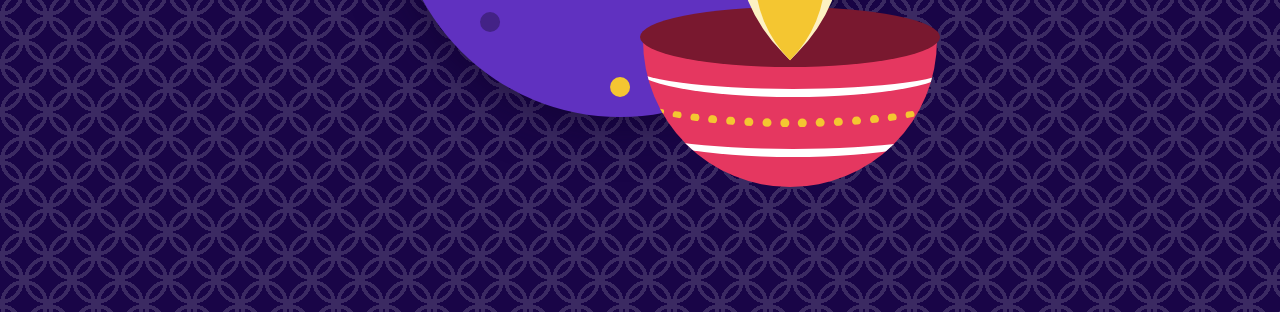
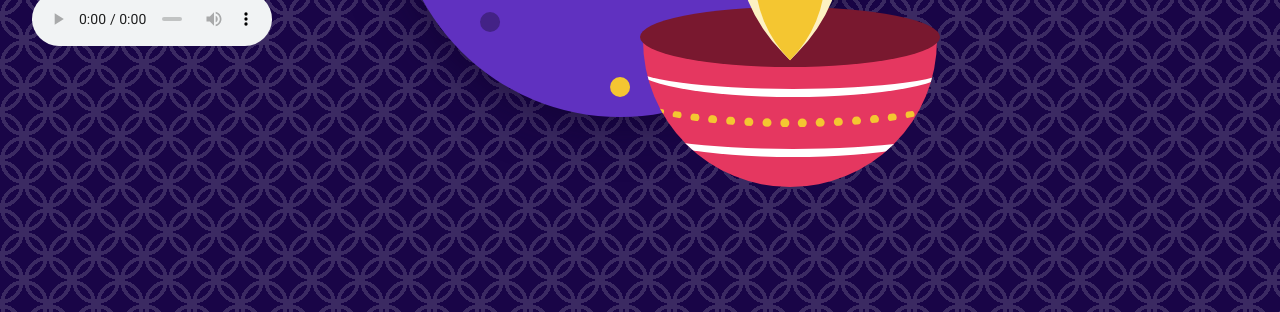
Before and after one commit to RutikGaikwad123/DIwaliWishes, a plain HTML site: page index.html in a window 1280 px wide. Shown: the part 488-800 px from the top of the page. Drawn offline with Linux system fonts and the light colour scheme.

Commit message:
Update index.html

```diff
--- a/index.html
+++ b/index.html
@@ -11,7 +11,7 @@
     <title>Diwali-Wishes</title>
 </head>
 <body>
-    <audio  control autoplay loop>
+    <audio  controls autoplay loop>
         <source src="./music.mp3" type="audio/mp3">
     </audio>
     <div class="container">
```
